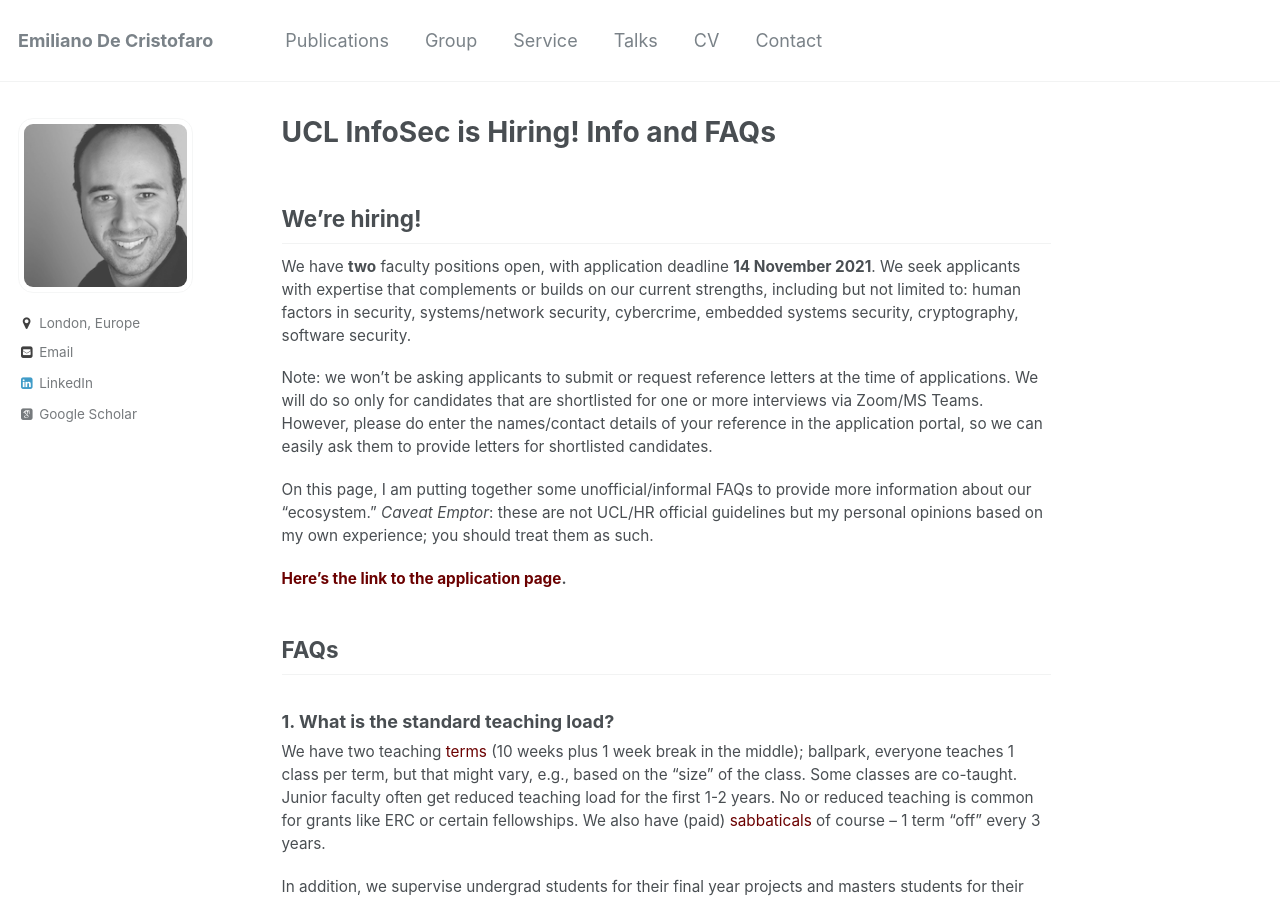
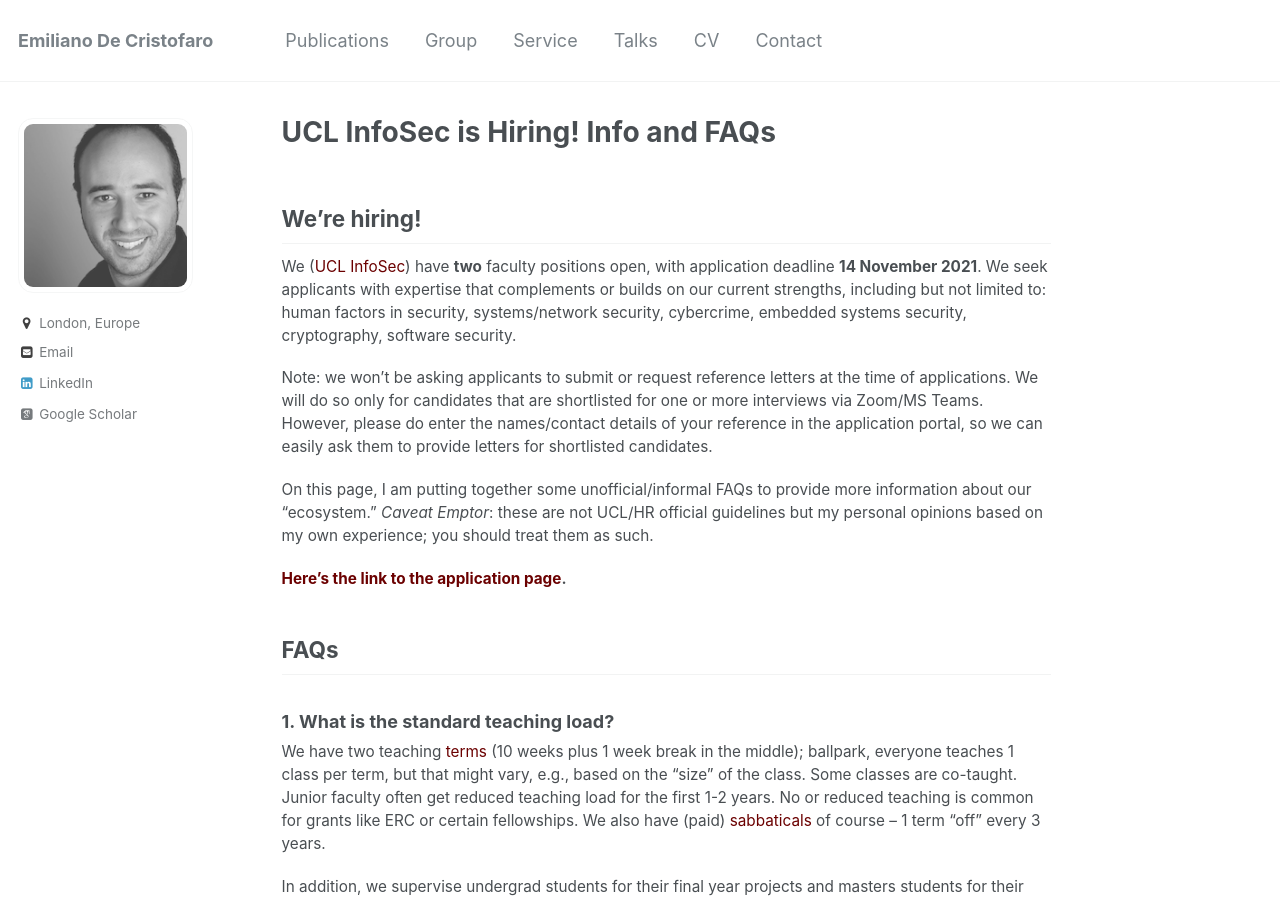
Before and after one commit to emidec/emidec.github.io, a Jekyll site: the page built from _pages/hiring.md, in a window 1280 px wide and 900 px high. Built offline with Jekyll 4.4.1, drawn with Linux system fonts in a browser that asks for light colours; some web fonts are replaced.

Commit message:
Update hiring.md

```diff
--- a/_pages/hiring.md
+++ b/_pages/hiring.md
@@ -10,7 +10,7 @@ image: /images/hiring.jpg
 
 ## We're hiring!
 
-We have **two** faculty positions open, with application deadline **14 November 2021**. We seek applicants with expertise that complements or builds on our current strengths, including but not limited to: human factors in security, systems/network security, cybercrime, embedded systems security, cryptography, software security.
+We ([UCL InfoSec](sec.cs.ucl.ac.uk)) have **two** faculty positions open, with application deadline **14 November 2021**. We seek applicants with expertise that complements or builds on our current strengths, including but not limited to: human factors in security, systems/network security, cybercrime, embedded systems security, cryptography, software security.
 
 Note: we won't be asking applicants to submit or request reference letters at the time of applications. We will do so only for candidates that are shortlisted for one or more interviews via Zoom/MS Teams. However, please do enter the names/contact details of your reference in the application portal, so we can easily ask them to provide letters for shortlisted candidates.
 
```
